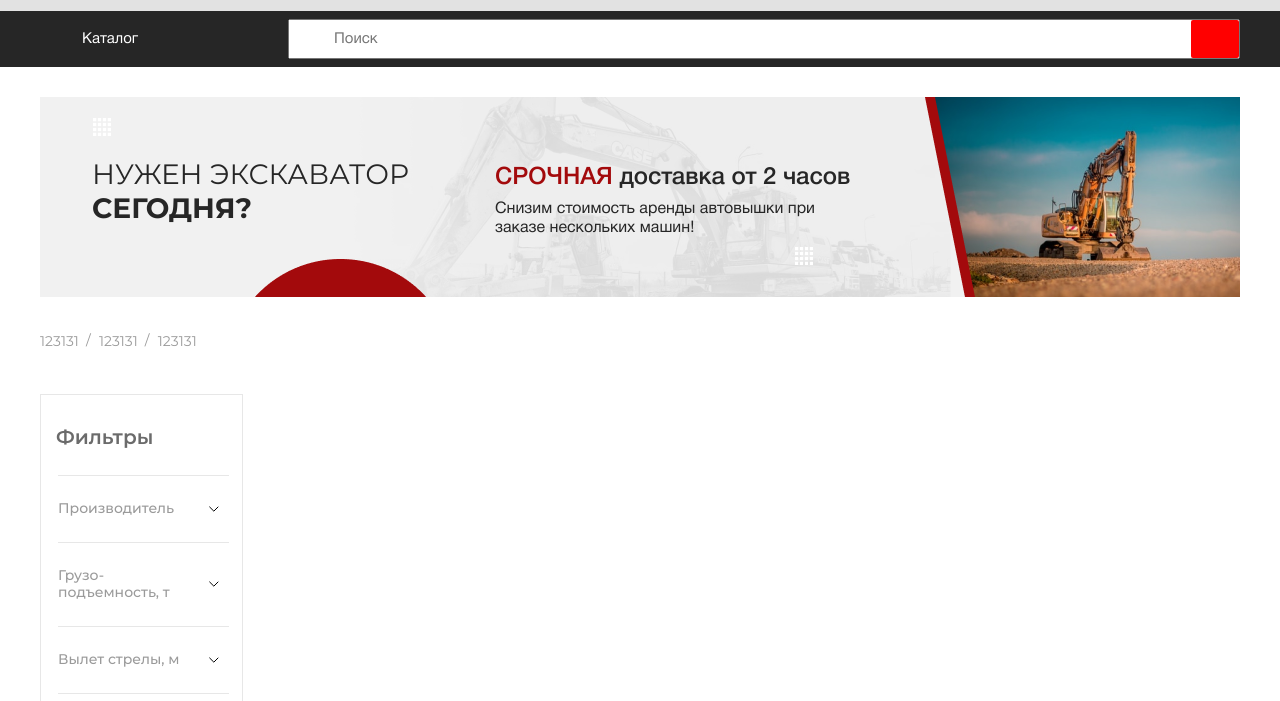
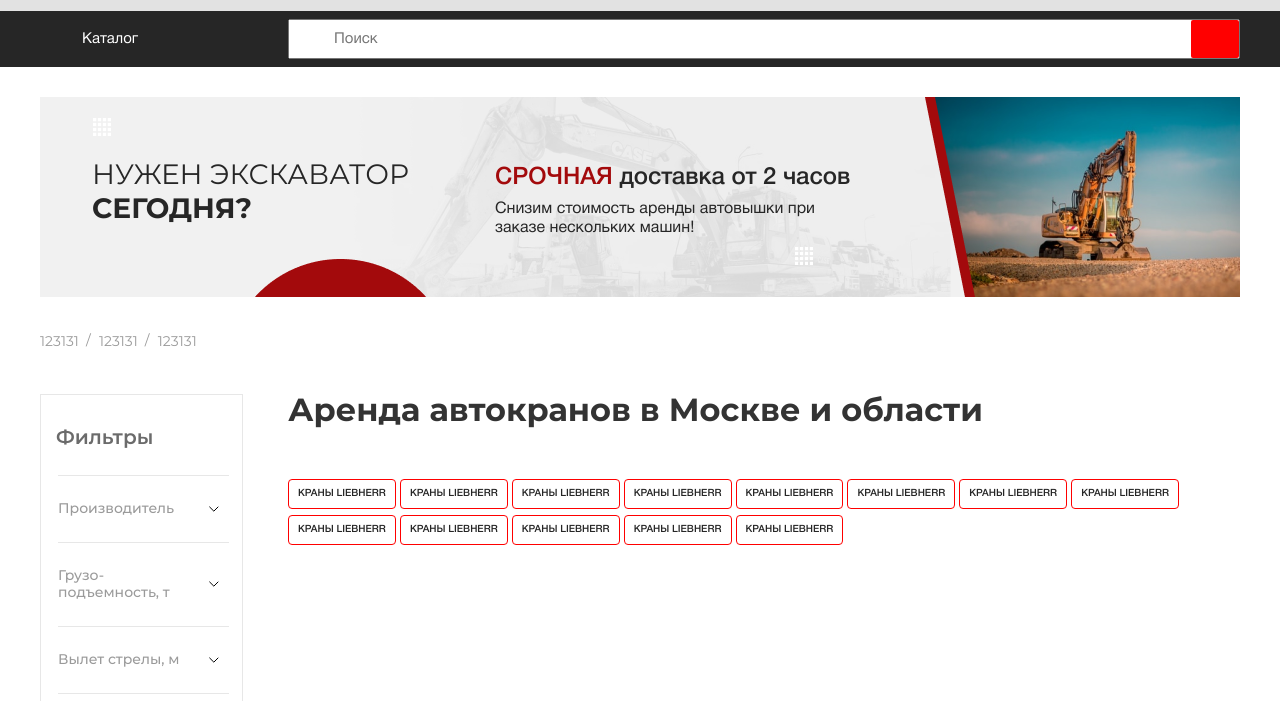
Before and after one commit to Saref111/megarent, a website: page source/index.html in a window 1280 px wide. Shown: the part 99-800 px from the top of the page. Drawn offline with nearby package versions, Linux system fonts and the light colour scheme; files that its build step writes are made by us from their sources.

```diff
--- a/source/index.html
+++ b/source/index.html
@@ -382,7 +382,50 @@
             </li>
           </ul>
         </div>
-        <div class="catalog-layout__main"></div>
+        <div class="catalog-layout__main">
+          <h1 class="main-title">Аренда автокранов в Москве и области</h1>
+          <ul class="tags">
+            <li class="tags__item">
+              <a href="#" class="tags__link">КРАНЫ LIEBHERR</a>
+            </li>
+            <li class="tags__item">
+              <a href="#" class="tags__link">КРАНЫ LIEBHERR</a>
+            </li>
+            <li class="tags__item">
+              <a href="#" class="tags__link">КРАНЫ LIEBHERR</a>
+            </li>
+            <li class="tags__item">
+              <a href="#" class="tags__link">КРАНЫ LIEBHERR</a>
+            </li>
+            <li class="tags__item">
+              <a href="#" class="tags__link">КРАНЫ LIEBHERR</a>
+            </li>
+            <li class="tags__item">
+              <a href="#" class="tags__link">КРАНЫ LIEBHERR</a>
+            </li>
+            <li class="tags__item">
+              <a href="#" class="tags__link">КРАНЫ LIEBHERR</a>
+            </li>
+            <li class="tags__item">
+              <a href="#" class="tags__link">КРАНЫ LIEBHERR</a>
+            </li>
+            <li class="tags__item">
+              <a href="#" class="tags__link">КРАНЫ LIEBHERR</a>
+            </li>
+            <li class="tags__item">
+              <a href="#" class="tags__link">КРАНЫ LIEBHERR</a>
+            </li>
+            <li class="tags__item">
+              <a href="#" class="tags__link">КРАНЫ LIEBHERR</a>
+            </li>
+            <li class="tags__item">
+              <a href="#" class="tags__link">КРАНЫ LIEBHERR</a>
+            </li>
+            <li class="tags__item">
+              <a href="#" class="tags__link">КРАНЫ LIEBHERR</a>
+            </li>
+          </ul>
+        </div>
       </div>
     </main>
     <script src="./js/script.min.js"></script>
--- a/source/scss/blocks/catalog-layout.scss
+++ b/source/scss/blocks/catalog-layout.scss
@@ -11,6 +11,6 @@
   }
 
   &__main {
-    max-width: 952px;
+    width: 952px;
   }
 }
--- /dev/null
+++ b/source/scss/blocks/main-title.scss
@@ -0,0 +1,11 @@
+.main-title {
+  margin: 0;
+  margin-bottom: 50px;
+  padding-top: 35px;
+  font-family: "Montserrat", sans-serif;
+  font-style: normal;
+  font-weight: bold;
+  font-size: 32px;
+  line-height: 39px;
+  color: #333333;
+}
--- /dev/null
+++ b/source/scss/blocks/tags.scss
@@ -0,0 +1,32 @@
+.tags {
+  @include list-reset;
+  display: flex;
+  flex-wrap: wrap;
+
+  &__item {
+    display: flex;
+    margin-right: 4px;
+    margin-bottom: 6px;
+  }
+
+  &__link {
+    display: block;
+    border: 1px solid #ff0000;
+    border-radius: 4px;
+    font-family: "HelveticaNeueCyr", sans-serif;
+    font-style: normal;
+    font-weight: 550;
+    font-size: 10px;
+    line-height: 10px;
+    /* identical to box height */
+    padding: 9px;
+    text-transform: uppercase;
+
+    color: #262626;
+
+    &:hover {
+      background-color: red;
+      color: #fff;
+    }
+  }
+}
--- a/source/scss/style.scss
+++ b/source/scss/style.scss
@@ -16,3 +16,5 @@
 @import "blocks/catalog-layout.scss";
 @import "blocks/filters.scss";
 @import "blocks/category-reviews.scss";
+@import "blocks/main-title.scss";
+@import "blocks/tags.scss";
```
